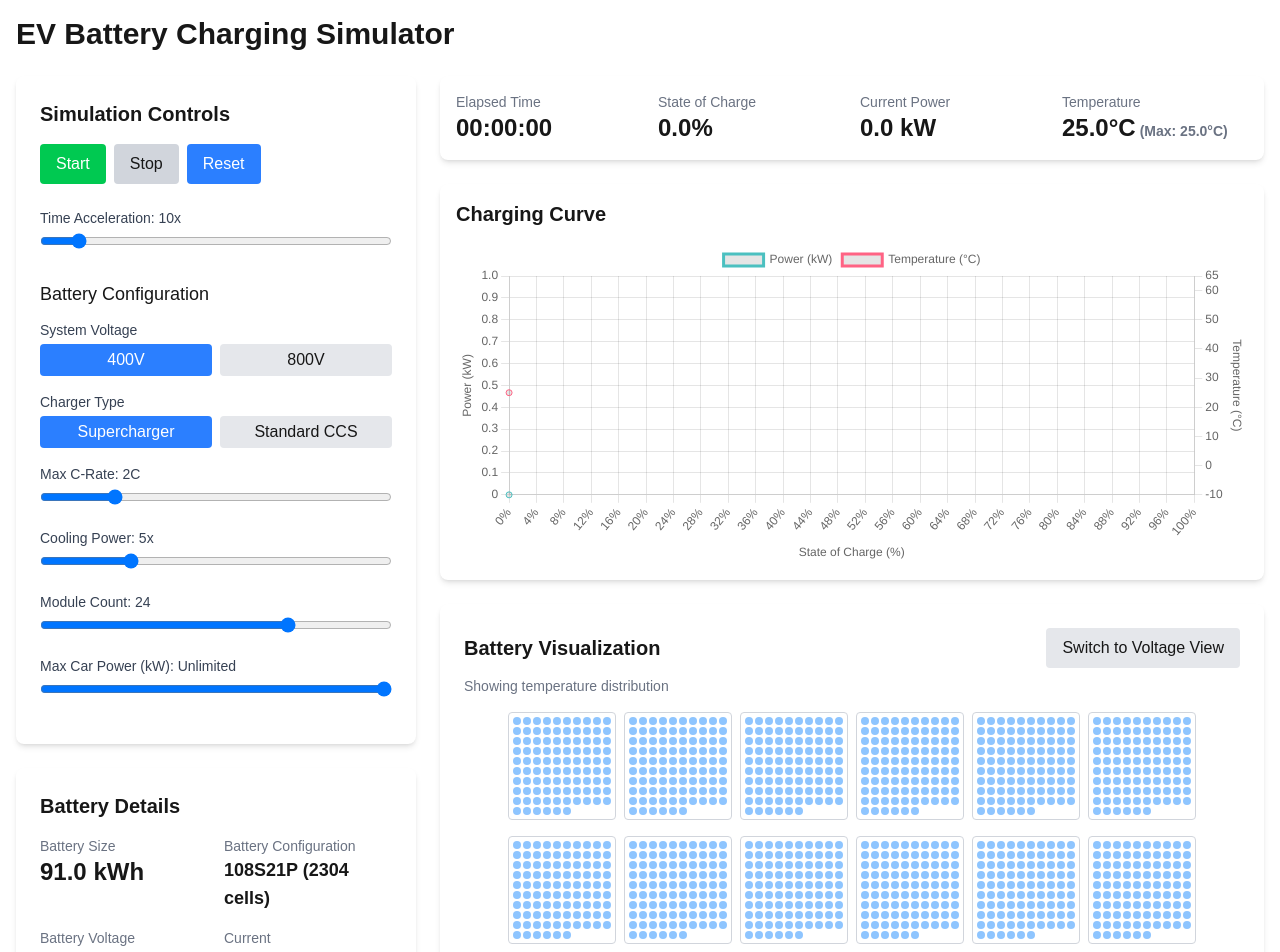
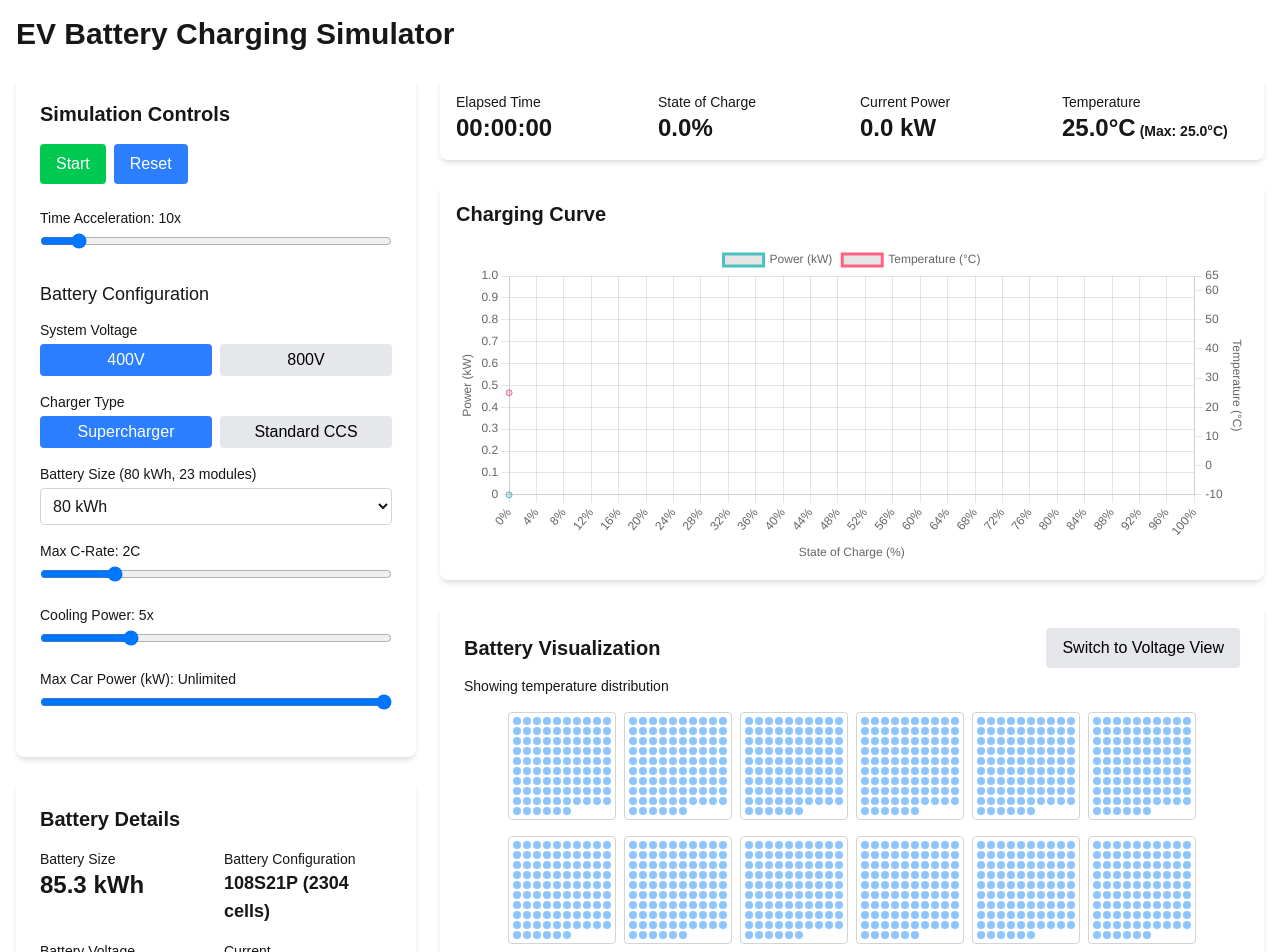
Before and after one commit to NicoPli/ev-battery-sim, a Next.js app: page / in a window 1280 px wide. Shown: the top 952 px of the page. Built offline with nearby package versions, Linux system fonts and the light colour scheme.

Commit message:
Dark Layout and Battery Size

```diff
--- a/app/page.tsx
+++ b/app/page.tsx
@@ -142,34 +142,34 @@ export default function Home() {
         <div className="lg:col-span-2">
           <div className="mb-6">
           {/* Key Stats Section */}
-          <div className="bg-white p-4 rounded-lg shadow-md mb-6">
+          <div className="p-4 rounded-lg shadow-md mb-6">
             <div className="grid grid-cols-2 md:grid-cols-4 gap-4">
               <div>
-                <p className="text-sm text-gray-500">Elapsed Time</p>
+                <p className="text-sm">Elapsed Time</p>
                 <p className="text-2xl font-bold">
                   {formatTime(simulation.elapsedTime)}
                 </p>
               </div>
 
               <div>
-                <p className="text-sm text-gray-500">State of Charge</p>
+                <p className="text-sm">State of Charge</p>
                 <p className="text-2xl font-bold">
                   {batteryPack.averageSoc.toFixed(1)}%
                 </p>
               </div>
 
               <div>
-                <p className="text-sm text-gray-500">Current Power</p>
+                <p className="text-sm">Current Power</p>
                 <p className="text-2xl font-bold">
                   {latestDataPoint ? latestDataPoint.power.toFixed(1) : "0"} kW
                 </p>
               </div>
 
               <div>
-                <p className="text-sm text-gray-500">Temperature</p>
+                <p className="text-sm">Temperature</p>
                 <p className="text-2xl font-bold">
                   {batteryPack.averageTemperature.toFixed(1)}°C
-                  <span className="text-sm text-gray-500 ml-1">
+                  <span className="text-sm ml-1">
                     (Max: {batteryPack.maxTemperature.toFixed(1)}°C)
                   </span>
                 </p>
--- a/components/BatteryVisualizer.tsx
+++ b/components/BatteryVisualizer.tsx
@@ -15,14 +15,14 @@ const BatteryVisualizer: React.FC<BatteryVisualizerProps> = ({ batteryPack }) =>
 
   // More robust check for batteryPack and its properties
   if (!batteryPack) {
-    return <div className="bg-white p-6 rounded-lg shadow-md">Loading battery data...</div>;
+    return <div className="p-6 rounded-lg shadow-md">Loading battery data...</div>;
   }
 
   // Safely access modules with optional chaining
   const modules = batteryPack?.modules || [];
 
   if (modules.length === 0) {
-    return <div className="bg-white p-6 rounded-lg shadow-md">No battery modules available</div>;
+    return <div className="p-6 rounded-lg shadow-md">No battery modules available</div>;
   }
 
   const getTemperatureColor = (temp: number): string => {
@@ -62,17 +62,17 @@ const BatteryVisualizer: React.FC<BatteryVisualizerProps> = ({ batteryPack }) =>
   };
 
   return (
-    <div className="bg-white p-6 rounded-lg shadow-md">
+    <div className="p-6 rounded-lg shadow-md">
       <div className="flex items-center justify-between mb-2">
         <h2 className="text-xl font-semibold">Battery Visualization</h2>
         <button
           onClick={toggleViewMode}
-          className="px-4 py-2 bg-gray-200 rounded hover:bg-gray-300"
+          className="px-4 py-2 bg-gray-200 rounded hover:bg-gray-300 text-black"
         >
           Switch to {viewMode === 'temperature' ? 'Voltage' : 'Temperature'} View
         </button>
       </div>
-      <p className="text-sm text-gray-500 mb-4">
+      <p className="text-sm mb-4">
         Showing {viewMode === 'temperature' ? 'temperature' : 'state of charge'} distribution
       </p>
 
--- a/components/ChargingChart.tsx
+++ b/components/ChargingChart.tsx
@@ -130,7 +130,7 @@ const ChargingChart: React.FC<ChargingChartProps> = ({ dataPoints }) => {
   }, [dataPoints, updateCounter]); // Re-run when dataPoints or updateCounter changes
 
   return (
-    <div className="bg-white p-4 rounded-lg shadow-md">
+    <div className="p-4 rounded-lg shadow-md">
       <h2 className="text-xl font-bold mb-4">Charging Curve</h2>
       <div className="w-full h-80">
         <canvas ref={chartRef} />
--- a/components/SimulationControls.tsx
+++ b/components/SimulationControls.tsx
@@ -1,4 +1,5 @@
-import React, { useState } from 'react';
+import React, { useState, useEffect } from 'react';
+import { Cell } from '../models/Cell';
 
 export type SimulationConfig = {
   systemVoltage: number;
@@ -32,8 +33,52 @@ const SimulationControls: React.FC<SimulationControlsProps> = ({
   const [chargerType, setChargerType] = useState<'Supercharger' | 'Standard CCS'>('Supercharger');
   const [maxCRate, setMaxCRate] = useState<number>(2);
   const [coolingPower, setCoolingPower] = useState<number>(5);
-  const [moduleCount, setModuleCount] = useState<number>(24);
+  const [batterySize, setBatterySize] = useState<number>(80); // Store battery size in kWh
   const [maxCarPower, setMaxCarPower] = useState<number | null>(null);
+
+  // Get cell properties dynamically
+  const [cellProps, setCellProps] = useState({
+    voltage: 3.7,
+    capacity: 10
+  });
+
+  useEffect(() => {
+    // Create a sample cell to get its properties
+    const sampleCell = new Cell();
+    setCellProps({
+      voltage: sampleCell.voltage, // This will use the getter
+      capacity: sampleCell.capacity
+    });
+  }, []);
+
+  // Calculate module count based on battery size and voltage
+  const calculateModuleCount = (capacityKWh: number, voltage: number) => {
+    // Use dynamically fetched cell properties
+    const cellVoltage = cellProps.voltage;
+    const cellCapacity = cellProps.capacity;
+    const cellsPerModule = voltage === 400 ? 108 : 216;
+
+    // Calculate total energy in Wh
+    const totalWh = capacityKWh * 1000;
+
+    // Calculate how many modules we need
+    const moduleEnergy = cellsPerModule * cellVoltage * cellCapacity; // Wh per module
+    const moduleCount = Math.round(totalWh / moduleEnergy);
+
+    return Math.max(4, Math.min(32, moduleCount)); // Clamp between 4 and 32 modules
+  };
+
+  // Get the current module count based on selected battery size and voltage
+  const moduleCount = calculateModuleCount(batterySize, systemVoltage);
+
+  // Battery size options in kWh
+  const batterySizeOptions = [40, 60, 80, 100, 120, 150, 200];
+
+  // Handle voltage change - keep the same kWh but recalculate modules
+  const handleVoltageChange = (newVoltage: number) => {
+    setSystemVoltage(newVoltage);
+    // No need to change batterySize, moduleCount will be recalculated
+  };
 
   // Handle start button click - apply settings and start simulation
   const handleStart = () => {
@@ -43,7 +88,7 @@ const SimulationControls: React.FC<SimulationControlsProps> = ({
       chargerType,
       maxCRate,
       coolingPower,
-      moduleCount,
+      moduleCount, // Use calculated module count
       maxCarPower
     });
 
@@ -52,32 +97,20 @@ const SimulationControls: React.FC<SimulationControlsProps> = ({
   };
 
   return (
-    <div className="bg-white p-6 rounded-lg shadow-md">
+    <div className="p-6 rounded-lg shadow-md">
       <h2 className="text-xl font-semibold mb-4">Simulation Controls</h2>
 
       {/* Control buttons */}
       <div className="flex gap-2 mb-6">
         <button
-          onClick={handleStart}
-          disabled={isRunning}
+          onClick={isRunning ? onStop : handleStart}
           className={`px-4 py-2 rounded ${
             isRunning
-              ? 'bg-gray-300 cursor-not-allowed'
+              ? 'bg-red-500 text-white hover:bg-red-600'
               : 'bg-green-500 text-white hover:bg-green-600'
           }`}
         >
-          Start
-        </button>
-        <button
-          onClick={onStop}
-          disabled={!isRunning}
-          className={`px-4 py-2 rounded ${
-            !isRunning
-              ? 'bg-gray-300 cursor-not-allowed'
-              : 'bg-red-500 text-white hover:bg-red-600'
-          }`}
-        >
-          Stop
+          {isRunning ? 'Stop' : 'Start'}
         </button>
         <button
           onClick={onReset}
@@ -89,7 +122,7 @@ const SimulationControls: React.FC<SimulationControlsProps> = ({
 
       {/* Time Acceleration control */}
       <div className="mb-6">
-        <label className="block text-sm font-medium text-gray-700 mb-1">
+        <label className="block text-sm font-medium mb-1">
           Time Acceleration: {timeAcceleration}x
         </label>
         <input
@@ -106,26 +139,26 @@ const SimulationControls: React.FC<SimulationControlsProps> = ({
 
       {/* System Voltage */}
       <div className="mb-4">
-        <label className="block text-sm font-medium text-gray-700 mb-1">
+        <label className="block text-sm font-medium mb-1">
           System Voltage
         </label>
         <div className="flex gap-2">
           <button
-            onClick={() => setSystemVoltage(400)}
+            onClick={() => handleVoltageChange(400)}
             className={`flex-1 px-3 py-1 rounded ${
               systemVoltage === 400
                 ? 'bg-blue-500 text-white'
-                : 'bg-gray-200 hover:bg-gray-300'
+                : 'bg-gray-200 hover:bg-gray-300 text-black'
             }`}
           >
             400V
           </button>
           <button
-            onClick={() => setSystemVoltage(800)}
+            onClick={() => handleVoltageChange(800)}
             className={`flex-1 px-3 py-1 rounded ${
               systemVoltage === 800
                 ? 'bg-blue-500 text-white'
-                : 'bg-gray-200 hover:bg-gray-300'
+                : 'bg-gray-200 hover:bg-gray-300 text-black'
             }`}
           >
             800V
@@ -135,7 +168,7 @@ const SimulationControls: React.FC<SimulationControlsProps> = ({
 
       {/* Charger Type */}
       <div className="mb-4">
-        <label className="block text-sm font-medium text-gray-700 mb-1">
+        <label className="block text-sm font-medium mb-1">
           Charger Type
         </label>
         <div className="flex gap-2">
@@ -144,7 +177,7 @@ const SimulationControls: React.FC<SimulationControlsProps> = ({
             className={`flex-1 px-3 py-1 rounded ${
               chargerType === 'Supercharger'
                 ? 'bg-blue-500 text-white'
-                : 'bg-gray-200 hover:bg-gray-300'
+                : 'bg-gray-200 hover:bg-gray-300 text-black'
             }`}
           >
             Supercharger
@@ -154,7 +187,7 @@ const SimulationControls: React.FC<SimulationControlsProps> = ({
             className={`flex-1 px-3 py-1 rounded ${
               chargerType === 'Standard CCS'
                 ? 'bg-blue-500 text-white'
-                : 'bg-gray-200 hover:bg-gray-300'
+                : 'bg-gray-200 hover:bg-gray-300 text-black'
             }`}
           >
             Standard CCS
@@ -162,9 +195,27 @@ const SimulationControls: React.FC<SimulationControlsProps> = ({
         </div>
       </div>
 
+      {/* Battery Size dropdown */}
+      <div className="mb-4">
+        <label className="block text-sm font-medium mb-1">
+          Battery Size ({batterySize} kWh, {moduleCount} modules)
+        </label>
+        <select
+          className="w-full p-2 border border-gray-300 rounded"
+          value={batterySize}
+          onChange={(e) => setBatterySize(Number(e.target.value))}
+        >
+          {batterySizeOptions.map(size => (
+            <option key={size} value={size}>
+              {size} kWh
+            </option>
+          ))}
+        </select>
+      </div>
+
       {/* Max C-Rate */}
       <div className="mb-4">
-        <label className="block text-sm font-medium text-gray-700 mb-1">
+        <label className="block text-sm font-medium mb-1">
           Max C-Rate: {maxCRate}C
         </label>
         <input
@@ -180,7 +231,7 @@ const SimulationControls: React.FC<SimulationControlsProps> = ({
 
       {/* Cooling Power */}
       <div className="mb-4">
-        <label className="block text-sm font-medium text-gray-700 mb-1">
+        <label className="block text-sm font-medium mb-1">
           Cooling Power: {coolingPower}x
         </label>
         <input
@@ -194,25 +245,9 @@ const SimulationControls: React.FC<SimulationControlsProps> = ({
         />
       </div>
 
-      {/* Module Count */}
-      <div className="mb-4">
-        <label className="block text-sm font-medium text-gray-700 mb-1">
-          Module Count: {moduleCount}
-        </label>
-        <input
-          type="range"
-          min="4"
-          max="32"
-          step="4"
-          value={moduleCount}
-          onChange={(e) => setModuleCount(Number(e.target.value))}
-          className="w-full"
-        />
-      </div>
-
       {/* Max Car Power */}
       <div className="mb-4">
-        <label className="block text-sm font-medium text-gray-700 mb-1">
+        <label className="block text-sm font-medium mb-1">
           Max Car Power (kW): {maxCarPower === null ? 'Unlimited' : maxCarPower}
         </label>
         <input
--- a/components/SimulationStats.tsx
+++ b/components/SimulationStats.tsx
@@ -8,7 +8,7 @@ type SimulationStatsProps = {
 const SimulationStats: React.FC<SimulationStatsProps> = ({ simulation }) => {
   // Skip rendering if simulation or batteryPack is not available
   if (!simulation || !simulation.batteryPack) {
-    return <div className="bg-white p-6 rounded-lg shadow-md">Loading simulation data...</div>;
+    return <div className="p-6 rounded-lg shadow-md">Loading simulation data...</div>;
   }
 
   const formatVoltage = (voltage: number | undefined): string => {
@@ -47,37 +47,37 @@ const SimulationStats: React.FC<SimulationStatsProps> = ({ simulation }) => {
   };
 
   return (
-    <div className="bg-white p-6 rounded-lg shadow-md">
+    <div className="p-6 rounded-lg shadow-md">
       <h2 className="text-xl font-semibold mb-4">Battery Details</h2>
 
       <div className="grid grid-cols-2 gap-4">
         <div>
-          <p className="text-sm text-gray-500">Battery Size</p>
+          <p className="text-sm">Battery Size</p>
           <p className="text-2xl font-bold">{batterySizeKWh.toFixed(1)} kWh</p>
         </div>
 
         <div>
-          <p className="text-sm text-gray-500">Battery Configuration</p>
+          <p className="text-sm">Battery Configuration</p>
           <p className="text-lg font-bold">{cellsInSeries}S{cellsInParallel}P ({totalCells} cells)</p>
         </div>
 
         <div>
-          <p className="text-sm text-gray-500">Battery Voltage</p>
+          <p className="text-sm">Battery Voltage</p>
           <p className="text-2xl font-bold">{simulation.batteryPack.totalVoltage.toFixed(1)} V</p>
         </div>
 
         <div>
-          <p className="text-sm text-gray-500">Current</p>
+          <p className="text-sm">Current</p>
           <p className="text-2xl font-bold">{currentAmps.toFixed(1)} A</p>
         </div>
 
         <div>
-          <p className="text-sm text-gray-500">Charging Limited By</p>
+          <p className="text-sm">Charging Limited By</p>
           <p className="text-xl font-bold">{getLimitingFactor()}</p>
         </div>
 
         <div>
-          <p className="text-sm text-gray-500">Cell Voltage Range</p>
+          <p className="text-sm">Cell Voltage Range</p>
           <p className="text-lg font-bold">
             {batteryPack && batteryPack.minCellVoltage !== undefined
               ? formatVoltage(batteryPack.minCellVoltage)
@@ -86,7 +86,7 @@ const SimulationStats: React.FC<SimulationStatsProps> = ({ simulation }) => {
               ? formatVoltage(batteryPack.maxCellVoltage)
               : "N/A"} V
             {batteryPack && batteryPack.voltageDifference !== undefined && (
-              <span className="text-sm text-gray-500 ml-1">
+              <span className="text-sm ml-1">
                 (Δ{formatVoltage(batteryPack.voltageDifference)} V)
               </span>
             )}
--- a/models/BatteryPack.ts
+++ b/models/BatteryPack.ts
@@ -36,8 +36,9 @@ export class BatteryPack {
     // Calculate how many parallel strings we can have
     const parallelStrings = Math.max(1, Math.floor(moduleCount / modulesInSeries));
 
-    // For 800V, we need to double the cells in parallel to maintain the same energy capacity
-    const cellsInParallel = systemVoltage === 400 ? 8 : 8; // Same for both voltages
+    // For 800V, we need to double the cells in series but maintain the same energy capacity
+    // by adjusting the number of cells in parallel
+    const cellsInParallel = systemVoltage === 400 ? 8 : 4; // Half the parallel cells for 800V to maintain same capacity
 
     // Create the modules in the correct configuration
     for (let p = 0; p < parallelStrings; p++) {
--- a/models/Cell.ts
+++ b/models/Cell.ts
@@ -14,8 +14,8 @@ export class Cell {
     // Add randomness to initial state of charge (±5%)
     this._stateOfCharge = initialSoc * (0.95 + Math.random() * 0.1);
 
-    // Add randomness to cell capacity (±10%)
-    this._capacity = capacity * (0.9 + Math.random() * 0.2);
+    // Use exact capacity without randomness
+    this._capacity = capacity;
 
     // Initialize charge based on state of charge
     this._charge = this._stateOfCharge * this._capacity;
```
